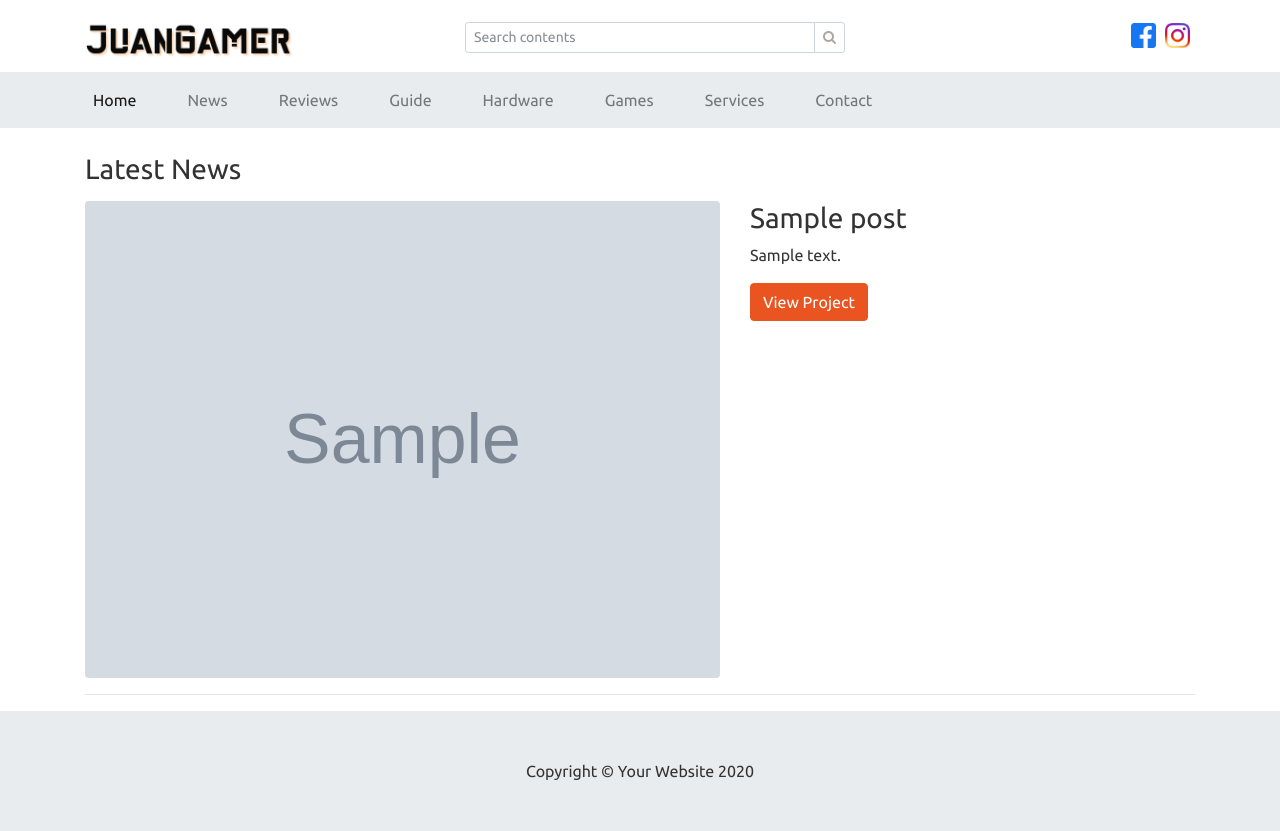
After one commit to philabug/gamersijuan, a Django app: template blog/templates/games.html in a window 1280 px wide. The commit adds this page. Run offline with Django 3.2, Linux system fonts and the light colour scheme; the template is opened without the code that fills it: most values are stand-ins (such as "Sample title", 1, 10 or a date in 2020); grey boxes marked "Sample" are stand-in pictures; some libraries are stand-ins or nearby versions.

Commit message:
8th commit

```diff
--- a/account/models.py
+++ b/account/models.py
@@ -8,14 +8,10 @@ from django.utils import timezone
 User = settings.AUTH_USER_MODEL
 
 
-def user_media_path(instance, filename):
-    return 'user/{0}/images/{1}'.format(instance.id, filename)
-
-
 class User(AbstractUser):
     id = models.UUIDField(primary_key=True, default=uuid.uuid4, editable=False)
     email = models.EmailField(unique=True)
-    profile_picture = models.ImageField(upload_to=user_media_path, default='default/me.png') # noqa
+    profile_picture = models.ImageField(upload_to='avatar/', default='avatar/me.png') # noqa
     entry_date = models.DateTimeField(default=timezone.now, blank=True)
 
     def __str__(self):
--- a/blog/admin.py
+++ b/blog/admin.py
@@ -9,9 +9,9 @@ class AffiliateInlineContent(admin.StackedInline):
 class PostAdmin(admin.ModelAdmin):
     form = PostForm
     inlines = [AffiliateInlineContent]
-    list_display = ('id','title','pub_date','category','sub_category','feature')
+    list_display = ('id','title','pub_date','category','sub_category','feature','deactivate')
     list_display_links = ('id','title')
-    list_filter = ('category','sub_category')
+    list_filter = ('category','sub_category','feature','deactivate')
     search_fields = ('title',)
     ordering = ['id']
     fieldsets = (
@@ -26,6 +26,7 @@ class PostAdmin(admin.ModelAdmin):
                 'feature',
                 'pub_date',
                 'tags',
+                'deactivate'
             ),
         }),
     )
--- /dev/null
+++ b/blog/templates/games.html
@@ -0,0 +1,33 @@
+{% extends 'base.html' %}
+{% load humanize %}
+
+{% block title %}Games - JuanGamer{% endblock %}
+
+{% block content %}
+
+
+<!-- Page Content -->
+<div class="container">
+    <h3 class="mt-4 mb-3">Latest News</h3>
+    {% for post in post_games %}
+        <div class="row">
+        <div class="col-md-7">
+            <a href="#">
+            <img class="img-fluid rounded mb-3 mb-md-0" src="{{ post.banner.url }}" width="700px" height="300px" alt="">
+            </a>
+        </div>
+        <div class="col-md-5">
+            <h3>{{ post.title }}</h3>
+            <p>{{ post.content|truncatewords:100 |safe }}</p>
+            <a class="btn btn-primary" href="#">View Project
+            <span class="glyphicon glyphicon-chevron-right"></span>
+            </a>
+        </div>
+        </div>
+        <hr>
+    {% endfor %}
+</div>
+<!-- /.container -->
+
+
+{% endblock %}
--- a/blog/urls.py
+++ b/blog/urls.py
@@ -1,6 +1,7 @@
 from django.urls import path
 from . import views
-from blog.views import HomeViewList, PostDetailView, NewsViewList, ReviewsViewList, HardwareViewList, SearchResultsView
+from blog.views import HomeViewList, PostDetailView, NewsViewList, ReviewsViewList, HardwareViewList, SearchResultsView, \
+    GamesViewList, GuideViewList
 
 app_name = 'blog'
 
@@ -11,6 +12,8 @@ urlpatterns = [
     path('reviews/', ReviewsViewList.as_view(), name='reviews'),
     path('hardware/', HardwareViewList.as_view(), name='hardware'),
     path('search/', SearchResultsView.as_view(), name='search_results'),
+    path('games/', GamesViewList.as_view(), name='games'),
+    path('guide/', GuideViewList.as_view(), name='guide'),
     path('<slug:slug>/', PostDetailView.as_view(), name='detail'),
 
 
--- a/blog/views.py
+++ b/blog/views.py
@@ -11,7 +11,7 @@ from hitcount.views import HitCountDetailView
 
 
 def search_content(request):
-    all_content = list(Post.objects.all().values('id','title','slug').order_by('-id'))
+    all_content = list(Post.objects.filter(deactivate=False).values('id','title','slug').order_by('-id'))
     return ({'all_content': json.dumps(all_content) } )
 
 
@@ -21,9 +21,9 @@ class HomeViewList(ListView):
 
     def get_context_data(self, *args, **kwargs):
         context = super(HomeViewList, self).get_context_data(*args, **kwargs)
-        context['features'] = Post.objects.filter(feature=True).order_by('-id')
-        context['posts'] = Post.objects.all().order_by('-id')
-        context['hardwares'] = Post.objects.filter(category='2').order_by('-id')
+        context['features'] = Post.objects.filter(feature=True, deactivate=False).order_by('-id')
+        context['posts'] = Post.objects.filter(deactivate=False).order_by('-id')
+        context['hardwares'] = Post.objects.filter(category='2', deactivate=False).order_by('-id')
         return context
 
 
@@ -38,48 +38,54 @@ class PostDetailView(HitCountDetailView):
     def get_context_data(self, **kwargs):
         context = super(PostDetailView, self).get_context_data(**kwargs)
         context.update({
-        'popular_posts': Post.objects.order_by('-hit_count_generic__hits')[:3],
+        'popular_posts': Post.objects.filter(deactivate=False).order_by('-hit_count_generic__hits')[:3],
         })
         return context
 
 
 class NewsViewList(ListView):
-    queryset = Post.objects.filter(sub_category='1').order_by('-id')
+    queryset = Post.objects.filter(sub_category='1', deactivate=False).order_by('-id')
     template_name = 'news.html'
     context_object_name = 'post_news'
 
 
 class ReviewsViewList(ListView):
-    queryset = Post.objects.filter(sub_category='2').order_by('-id')
+    queryset = Post.objects.filter(sub_category='2', deactivate=False).order_by('-id')
     template_name = 'reviews.html'
     context_object_name = 'post_reviews'
 
 
 class HardwareViewList(ListView):
-    queryset = Post.objects.filter(category='2').order_by('-id')
+    queryset = Post.objects.filter(category='2', deactivate=False).order_by('-id')
     template_name = 'hardware.html'
     context_object_name = 'post_hardware'
 
 
 class SearchResultsView(ListView):
-    # model = Post
     template_name = 'results.html'
     context_object_name = 'search_results'
+
 
     def get_queryset(self):
         query = self.request.GET.get('q')
         return Post.objects.filter(
             Q(title__icontains=query) | Q(short_description__icontains=query)
-        )
+        ).filter(deactivate=False)
+
 
     def get_context_data(self, **kwargs):
         context = super(SearchResultsView, self).get_context_data(**kwargs)
         context['searchparam'] = self.request.GET.get('q')
         return context
 
-    # def get_queryset(self):
-    #     query = self.request.GET.get('q')
-    #     object_list = Post.objects.filter(
-    #         Q(title__icontains=query) | Q(short_description__icontains=query)
-    #     )
-    #     return object_list
+
+class GamesViewList(ListView):
+    queryset = Post.objects.filter(category='1', deactivate=False).order_by('-id')
+    template_name = 'games.html'
+    context_object_name = 'post_games'
+
+
+class GuideViewList(ListView):
+    queryset = Post.objects.filter(sub_category='3', deactivate=False).order_by('-id')
+    template_name = 'guide.html'
+    context_object_name = 'post_guide'
--- a/static/css/modern-business.css
+++ b/static/css/modern-business.css
@@ -96,10 +96,6 @@
   padding: 0.35rem !important;
 }
 
-.selected{
-  background-color:yellow;
-}
-
 
 @media screen and (max-width: 600px) {
   p img{
--- a/templates/base.html
+++ b/templates/base.html
@@ -71,13 +71,13 @@
             <a class="nav-link" href="{% url 'blog:reviews' %}">Reviews</a>
           </li>
           <li class="nav-item">
-            <a class="nav-link" href="#">Guide</a>
+            <a class="nav-link" href="{% url 'blog:guide' %}">Guide</a>
           </li>
           <li class="nav-item">
             <a class="nav-link" href="{% url 'blog:hardware' %}">Hardware</a>
           </li>
           <li class="nav-item">
-            <a class="nav-link" href="#">Games</a>
+            <a class="nav-link" href="{% url 'blog:games' %}">Games</a>
           </li>
           <li class="nav-item">
             <a class="nav-link" href="#">Services</a>
@@ -130,7 +130,6 @@
               $.each(search_content.slice(0,10), function(key, value){
               if(value.title.search(expression) != -1)
               {
-                {% comment %} $('#result').append('<li class="list-group-item" id='+ value.id +'><a href="">'+ value.title +'</a></li>'); {% endcomment %}
                 $('#result').append('<li class="list-group-item" id='+ value.id +'><a href="/' + value.slug + '/"><p>'+ value.title +'</p></a></li>');
               }
 
```
Also changed, not shown: blog/models.py (+6 -5 lines), blog/templates/guide.html (added, +33 -0 lines), gamersijuan/settings.py (+4 -11 lines).
